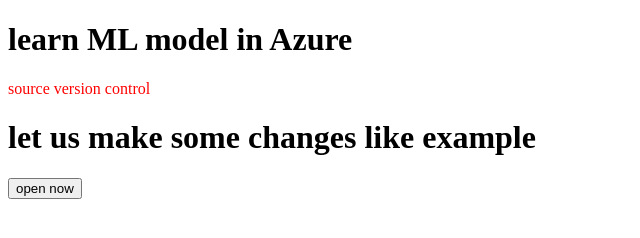
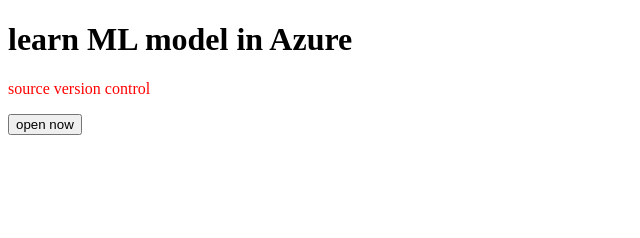
Before and after one commit to krishnan2704/git-handson-aug, a plain HTML site: page index.html in a window 1280 px wide. Shown: the whole page, without its empty margins (0-640 px from the left). Drawn offline with Linux system fonts and the light colour scheme.

Commit message:
Revert "added new h1 tag"
This reverts commit 7ec79400aa28dc02fc33bfa9e675c5b68908a870.

Revrted back to previous version

```diff
--- a/index.html
+++ b/index.html
@@ -4,7 +4,6 @@
 <body>
     <h1>learn ML model in Azure</h1>
     <p style="color:red">source version control</p>
-    <h1>let us make some changes like example</h1>
     <button>open now</button>
 </body>
 
```
